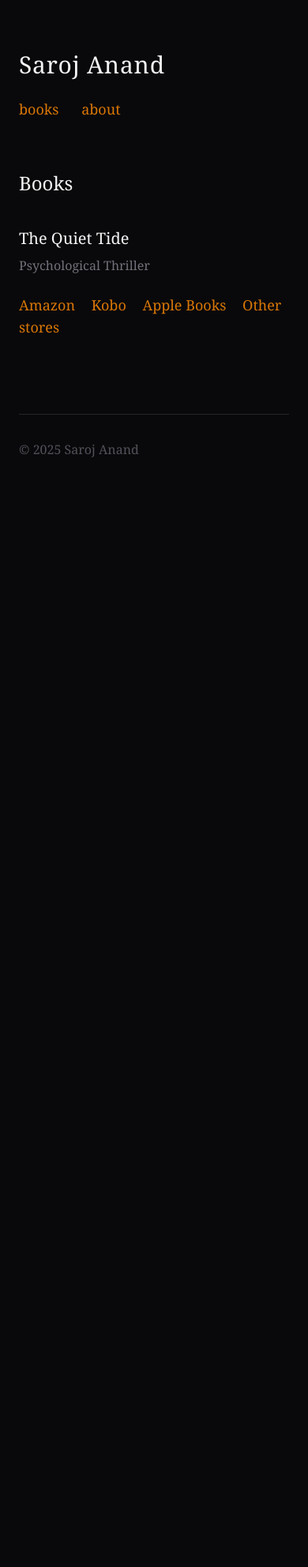
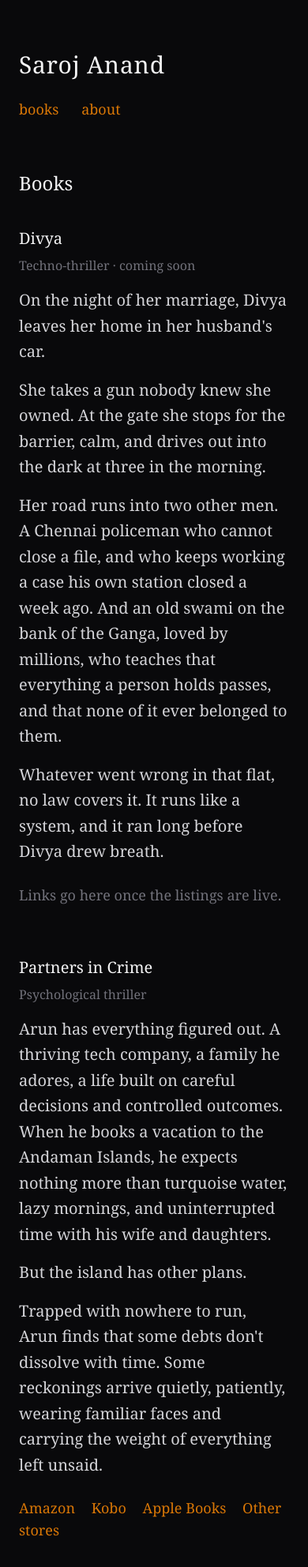
Before and after one commit to badri/sarojanand, a plain HTML site: page books.html in a window 390 px wide. Shown: the top 1984 px of the page at 79% size. Before the commit the page ends 844 px from the top, so only its background shows below. Drawn offline with nearby package versions, Linux system fonts and the light colour scheme.

Commit message:
Update site for two books: Divya and Partners in Crime; current domain and site context in README
Co-Authored-By: Claude Opus 5 (1M context) <noreply@anthropic.com>

```diff
--- a/books.html
+++ b/books.html
@@ -32,14 +32,28 @@
     <main>
       <h2 class="text-2xl md:text-3xl text-zinc-100 mb-10">Books</h2>
 
+      <div class="mb-16">
+        <h3 class="text-xl md:text-2xl text-zinc-100 mb-2">Divya</h3>
+        <div class="text-base text-zinc-500 mb-4">Techno-thriller &middot; coming soon</div>
+        <div class="mb-6 space-y-4">
+          <p>On the night of her marriage, Divya leaves her home in her husband's car.</p>
+          <p>She takes a gun nobody knew she owned. At the gate she stops for the barrier, calm, and drives out into the dark at three in the morning.</p>
+          <p>Her road runs into two other men. A Chennai policeman who cannot close a file, and who keeps working a case his own station closed a week ago. And an old swami on the bank of the Ganga, loved by millions, who teaches that everything a person holds passes, and that none of it ever belonged to them.</p>
+          <p>Whatever went wrong in that flat, no law covers it. It runs like a system, and it ran long before Divya drew breath.</p>
+        </div>
+        <div class="text-zinc-500 text-lg">Links go here once the listings are live.</div>
+      </div>
+
       <div class="mb-12">
-        <h3 class="text-xl md:text-2xl text-zinc-100 mb-2">The Quiet Tide</h3>
-        <div class="text-base text-zinc-500 mb-4">Psychological Thriller</div>
-        <div class="mb-6">
-          <p><!-- PASTE YOUR BLURB HERE --></p>
+        <h3 class="text-xl md:text-2xl text-zinc-100 mb-2">Partners in Crime</h3>
+        <div class="text-base text-zinc-500 mb-4">Psychological thriller</div>
+        <div class="mb-6 space-y-4">
+          <p>Arun has everything figured out. A thriving tech company, a family he adores, a life built on careful decisions and controlled outcomes. When he books a vacation to the Andaman Islands, he expects nothing more than turquoise water, lazy mornings, and uninterrupted time with his wife and daughters.</p>
+          <p>But the island has other plans.</p>
+          <p>Trapped with nowhere to run, Arun finds that some debts don't dissolve with time. Some reckonings arrive quietly, patiently, wearing familiar faces and carrying the weight of everything left unsaid.</p>
         </div>
         <div class="space-x-4 text-lg">
-          <!-- UPDATE THESE LINKS WHEN LIVE -->
+          <!-- TODO: paste the real store URLs -->
           <a href="#" class="text-amber-600 hover:text-amber-500 transition-colors">Amazon</a>
           <a href="#" class="text-amber-600 hover:text-amber-500 transition-colors">Kobo</a>
           <a href="#" class="text-amber-600 hover:text-amber-500 transition-colors">Apple Books</a>
@@ -52,7 +66,7 @@
     </main>
 
     <footer class="mt-24 pt-8 border-t border-zinc-800 text-zinc-600 text-base">
-      &copy; 2025 Saroj Anand
+      &copy; 2026 Saroj Anand
     </footer>
   </div>
 </body>
```
Also changed, not shown: about.html (+2 -2 lines), index.html (+2 -2 lines), memory/story-ideas.md (added, +25 -0 lines), README.md.
